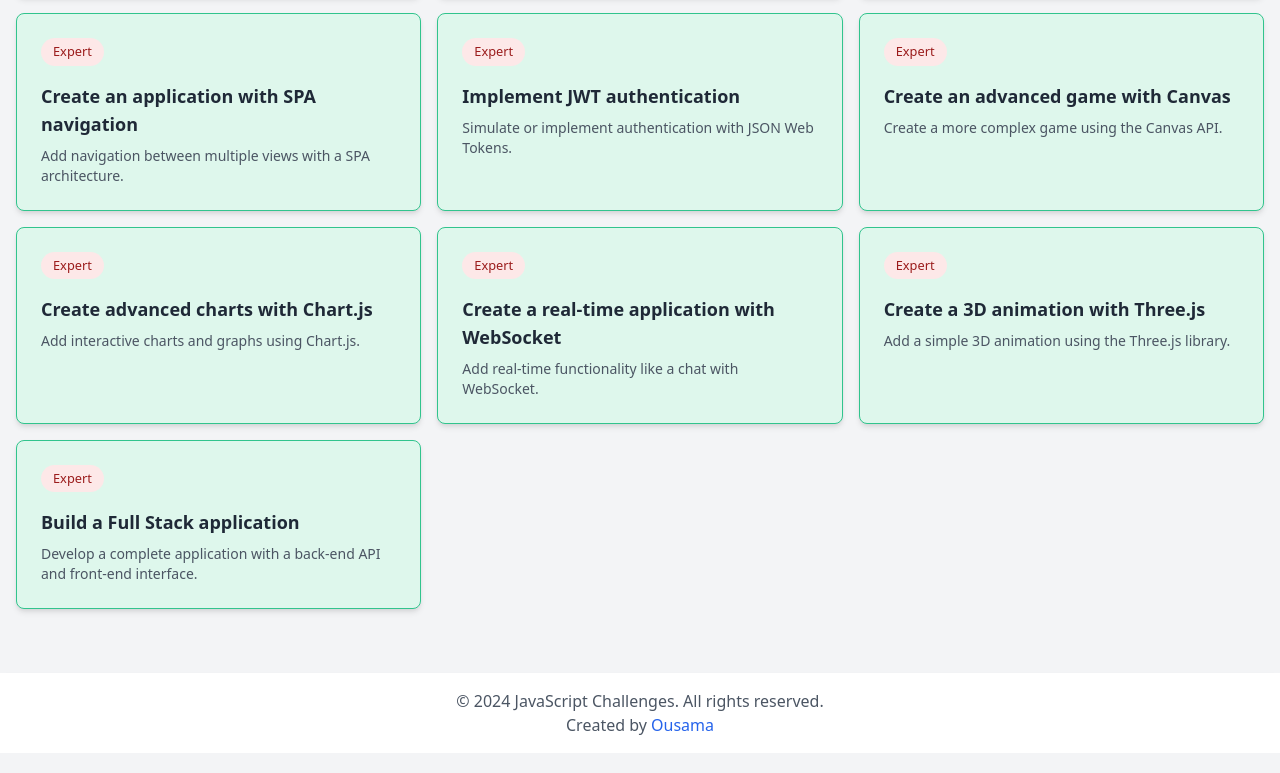
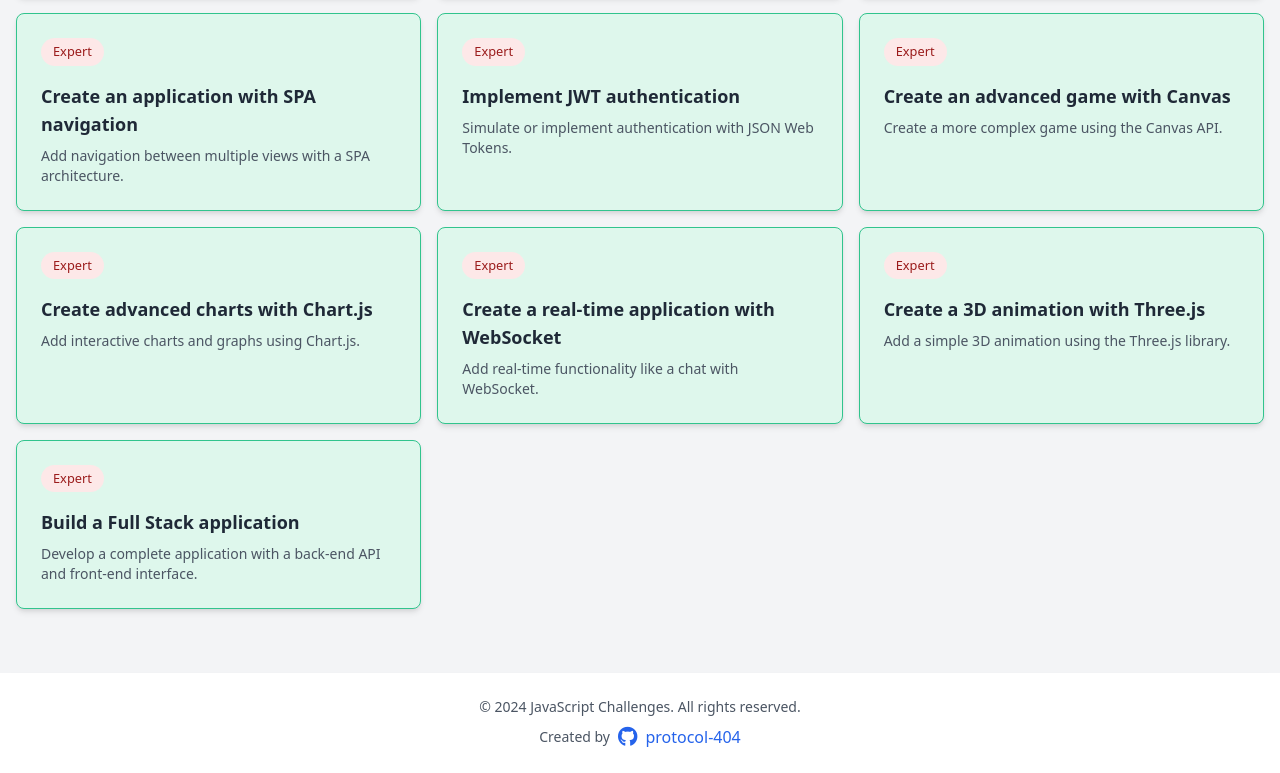
Before and after one commit to protocol-404/JavaScript-Challenges, a plain HTML site: page index.html in a window 1280 px wide. Shown: the part 2878-3651 px from the top of the page. Drawn offline with nearby package versions, Linux system fonts and the light colour scheme.

Commit message:
update footer section design

```diff
--- a/index.html
+++ b/index.html
@@ -28,10 +28,23 @@
         </div>
     </main>
 
-    <footer class="bg-white shadow-md">
-        <div class="container mx-auto px-4 py-4">
-            <p class="text-center text-gray-600">© 2024 JavaScript Challenges. All rights reserved.</p>
-            <p class="text-center text-gray-600">Created by <a href="https://github.com/protocol-404" class="text-blue-600 hover:underline">Ousama</a></p>
+    <footer class="bg-white shadow-lg py-6">
+        <div class="container mx-auto px-4 flex flex-col items-center space-y-2">
+            <p class="text-center text-gray-600 text-sm">
+                © 2024 JavaScript Challenges. All rights reserved.
+            </p>
+            <div class="flex items-center space-x-2">
+                <span class="text-gray-600 text-sm">Created by</span>
+                <a
+                    href="https://github.com/protocol-404"
+                    target="_blank"
+                    rel="noopener noreferrer"
+                    class="flex items-center text-blue-600 hover:text-blue-800 transition duration-300 ease-in-out"
+                >
+                    <i class="fab fa-github text-xl mr-2"></i>
+                    <span class="font-medium">protocol-404</span>
+                </a>
+            </div>
         </div>
     </footer>
 
```
